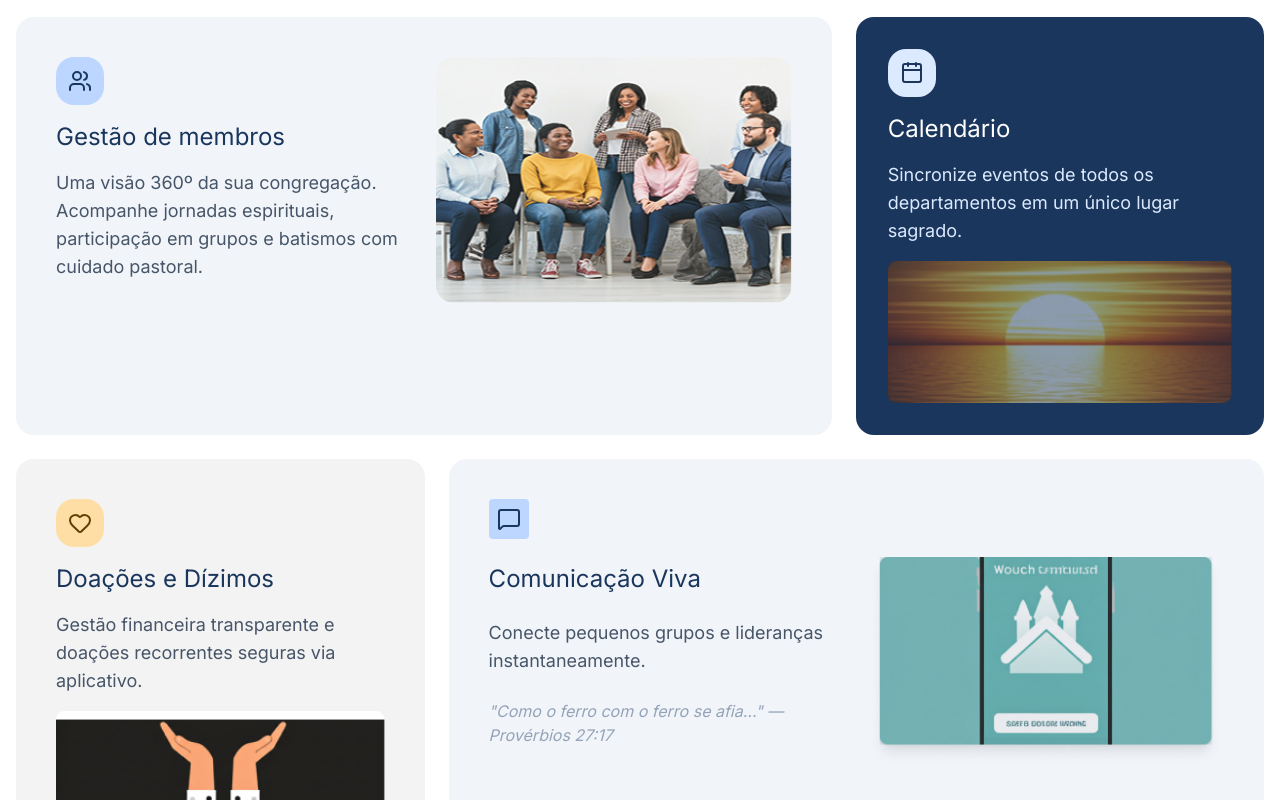
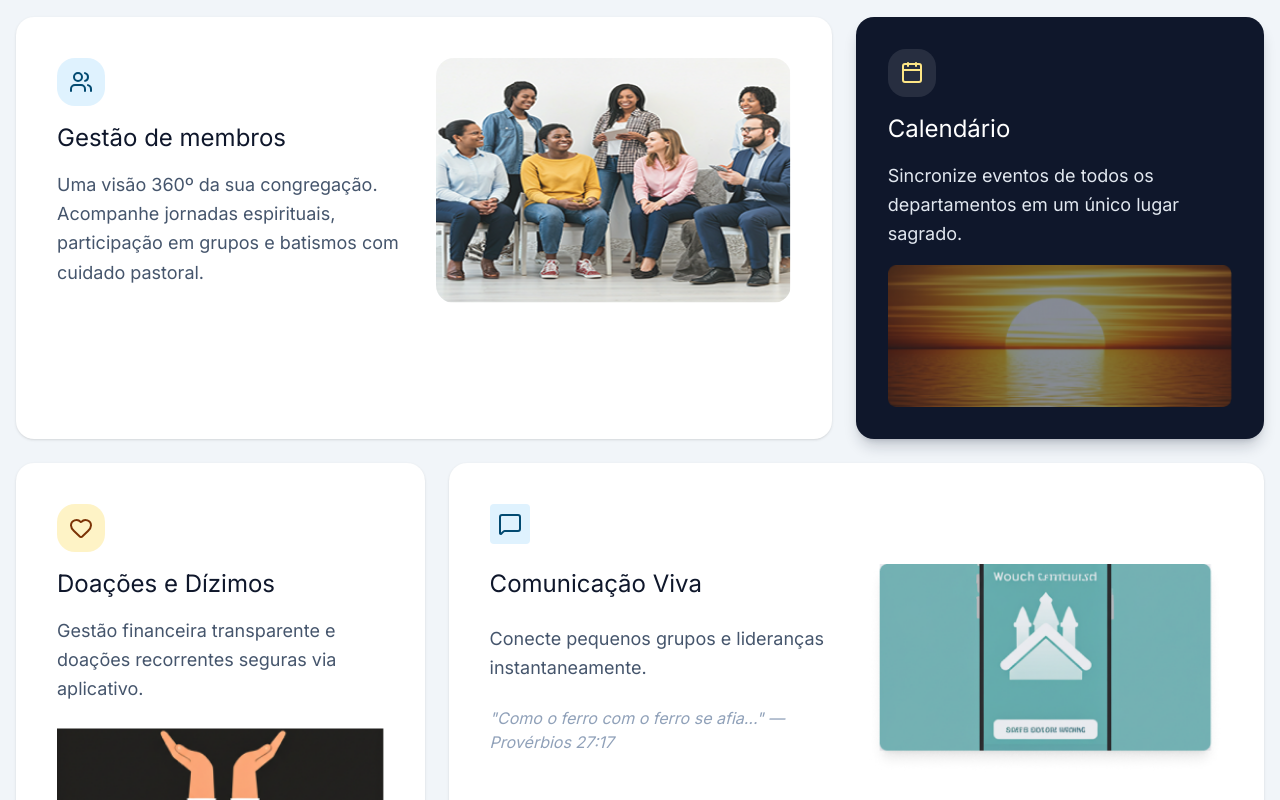
Before and after one commit to antoniotecadev/claris, a Next.js app: page / in a window 1280 px wide. Shown: the part 1180-1980 px from the top of the page. Built offline with nearby package versions, Linux system fonts and the light colour scheme.

Commit message:
feat(ui): melhora secao de funcionalidades

```diff
--- a/src/components/layout/fetuares.tsx
+++ b/src/components/layout/fetuares.tsx
@@ -9,12 +9,12 @@ import Esp from "@/assets/images/Container.png";
 
 export default function Fun() {
 	return (
-		<div className="bg-white">
+		<div className="bg-slate-100 text-slate-900 dark:bg-slate-950 dark:text-slate-50">
 			<div className="container mx-auto px-4">
 
 				{/* HEADER */}
 				<div className="flex flex-col items-center text-center py-16 space-y-4">
-					<h5 className="text-[#1A365D] font-bold text-2xl md:text-4xl">
+					<h5 className="text-slate-900 dark:text-white font-bold text-2xl md:text-4xl">
 						Ferramentas desenhadas para o serviço
 					</h5>
 					<div className="w-24 h-1 bg-amber-300"></div>
@@ -24,18 +24,18 @@ export default function Fun() {
 				<div className="flex flex-col lg:flex-row gap-6">
 
 					{/* CARD 1 */}
-					<div className="w-full lg:w-2/3 bg-[#F1F5F9] rounded-2xl p-6 md:p-10 flex flex-col md:flex-row gap-6">
+					<div className="w-full lg:w-2/3 rounded-2xl border border-white/60 bg-white p-6 shadow-sm dark:border-white/10 dark:bg-white/5 md:p-10 flex flex-col md:flex-row gap-6">
 
 						<div className="md:w-1/2 space-y-4">
-							<div className="flex items-center justify-center w-12 h-12 bg-[#BDD6FF] rounded-2xl">
-								<Users size={24} className="text-[#1A365D]" />
+							<div className="flex items-center justify-center w-12 h-12 rounded-2xl bg-sky-100 dark:bg-sky-400/20">
+								<Users size={24} className="text-sky-900 dark:text-sky-200" />
 							</div>
 
-							<p className="text-[#1A365D] text-xl md:text-2xl">
+							<p className="text-slate-900 dark:text-white text-xl md:text-2xl">
 								Gestão de membros
 							</p>
 
-							<p className="text-[#475569] text-base md:text-lg">
+							<p className="text-slate-600 dark:text-slate-300 text-base md:text-lg leading-relaxed">
 								Uma visão 360º da sua congregação. Acompanhe jornadas espirituais,
 								participação em grupos e batismos com cuidado pastoral.
 							</p>
@@ -51,14 +51,14 @@ export default function Fun() {
 					</div>
 
 					{/* CARD 2 */}
-					<div className="w-full lg:w-1/3 bg-[#1A365D] rounded-2xl p-6 md:p-8 flex flex-col gap-4">
-						<div className="flex items-center justify-center w-12 h-12 bg-[#DBEAFE] rounded-2xl">
-							<Calendar className="text-[#1A365D]" />
+					<div className="w-full lg:w-1/3 rounded-2xl bg-slate-900 p-6 md:p-8 flex flex-col gap-4 shadow-lg shadow-slate-900/20 dark:bg-slate-900">
+						<div className="flex items-center justify-center w-12 h-12 bg-white/10 rounded-2xl">
+							<Calendar className="text-amber-200" />
 						</div>
 
 						<p className="text-white text-xl md:text-2xl">Calendário</p>
 
-						<p className="text-[#DBEAFE] text-base md:text-lg">
+						<p className="text-slate-200 text-base md:text-lg leading-relaxed">
 							Sincronize eventos de todos os departamentos em um único lugar sagrado.
 						</p>
 
@@ -74,17 +74,17 @@ export default function Fun() {
 				<div className="flex flex-col lg:flex-row gap-6 mt-6">
 
 					{/* CARD 3 */}
-					<div className="w-full lg:w-1/3 bg-[#F3F3F3] rounded-2xl p-6 md:p-10 flex flex-col gap-4">
+					<div className="w-full lg:w-1/3 rounded-2xl border border-white/60 bg-white p-6 md:p-10 flex flex-col gap-4 shadow-sm dark:border-white/10 dark:bg-white/5">
 
-						<div className="bg-[#FFDEA5] p-3 w-12 flex items-center justify-center rounded-2xl">
-							<Heart size={24} className="text-[#5D4201]" />
+						<div className="bg-amber-100 p-3 w-12 flex items-center justify-center rounded-2xl dark:bg-amber-300/20">
+							<Heart size={24} className="text-amber-900 dark:text-amber-200" />
 						</div>
 
-						<p className="text-xl md:text-2xl text-[#1A365D]">
+						<p className="text-xl md:text-2xl text-slate-900 dark:text-white">
 							Doações e Dízimos
 						</p>
 
-						<p className="text-base md:text-lg text-[#475569]">
+						<p className="text-base md:text-lg text-slate-600 dark:text-slate-300 leading-relaxed">
 							Gestão financeira transparente e doações recorrentes seguras via aplicativo.
 						</p>
 
@@ -92,22 +92,22 @@ export default function Fun() {
 					</div>
 
 					{/* CARD 4 */}
-					<div className="w-full lg:w-2/3 bg-[#F1F5F9] rounded-2xl p-6 md:p-10 flex flex-col md:flex-row gap-6">
+					<div className="w-full lg:w-2/3 rounded-2xl border border-white/60 bg-white p-6 md:p-10 flex flex-col md:flex-row gap-6 shadow-sm dark:border-white/10 dark:bg-white/5">
 
 						<div className="md:w-1/2 space-y-6">
-							<div className="bg-[#BDD6FF] w-10 p-2 rounded">
-								<MessageSquare size={24} className="text-[#1A365D]" />
+							<div className="bg-sky-100 w-10 p-2 rounded dark:bg-sky-400/20">
+								<MessageSquare size={24} className="text-sky-900 dark:text-sky-200" />
 							</div>
 
-							<p className="text-xl md:text-2xl text-[#1A365D]">
+							<p className="text-xl md:text-2xl text-slate-900 dark:text-white">
 								Comunicação Viva
 							</p>
 
-							<p className="text-base md:text-lg text-[#475569]">
+							<p className="text-base md:text-lg text-slate-600 dark:text-slate-300 leading-relaxed">
 								Conecte pequenos grupos e lideranças instantaneamente.
 							</p>
 
-							<p className="italic text-[#94A3B8] text-sm md:text-base">
+							<p className="italic text-slate-400 text-sm md:text-base">
 								"Como o ferro com o ferro se afia..." — Provérbios 27:17
 							</p>
 						</div>
```
